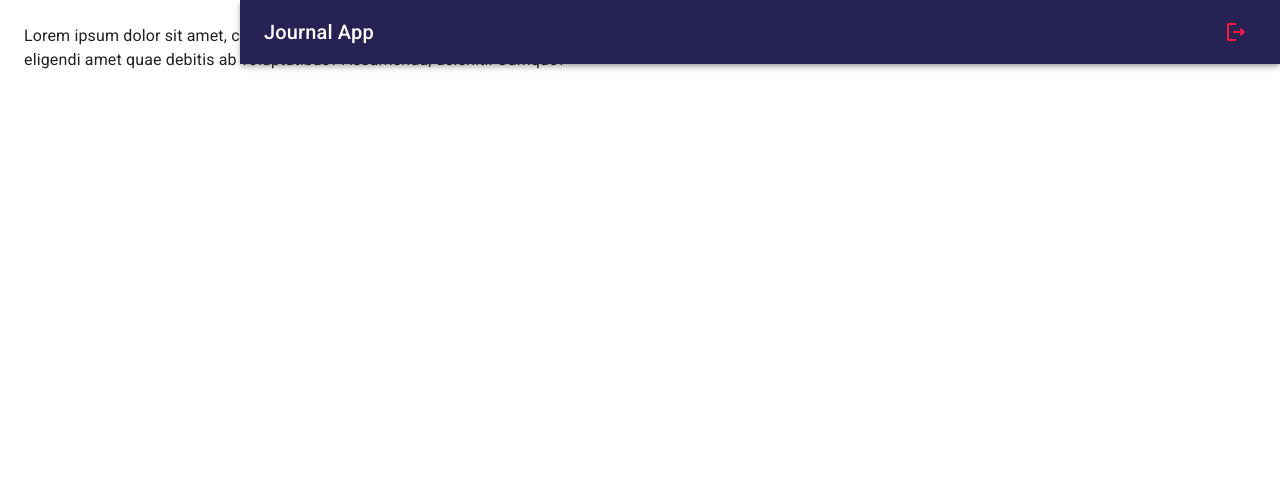
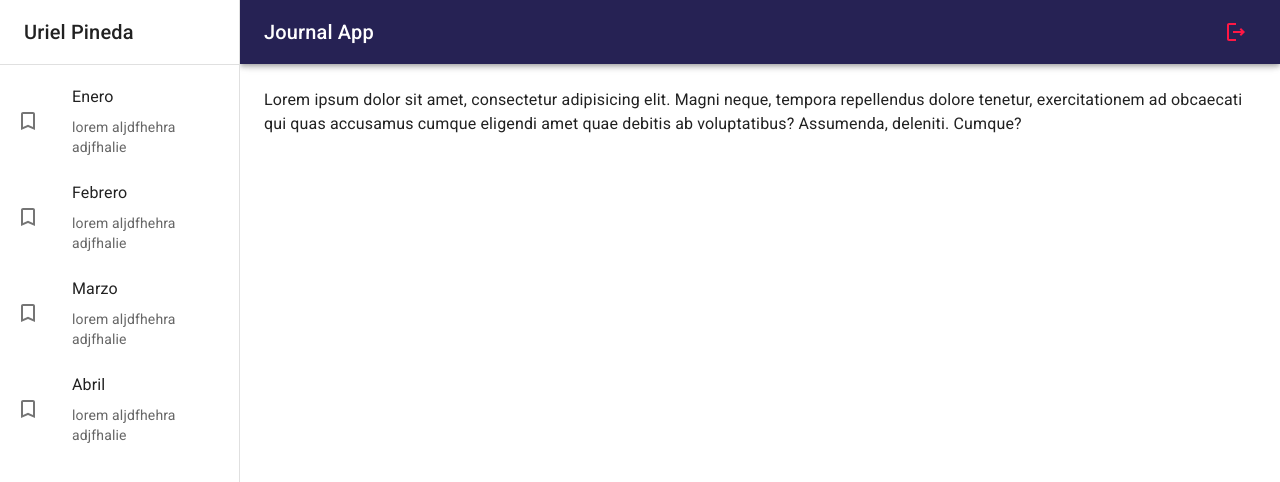
Before and after one commit to Lexxus-Cris/journal-app, a React (Vite) app: page / in a window 1280 px wide. Shown: the top 482 px of the page. Built offline with nearby package versions, Linux system fonts and the light colour scheme.

Commit message:
Maquetado del sidebar e implementado en el Layout

```diff
--- /dev/null
+++ b/src/journal/components/Sidebar.jsx
@@ -0,0 +1,47 @@
+import { TurnedInNot } from "@mui/icons-material"
+import { Box, Divider, Drawer, Grid, List, ListItem, ListItemButton, ListItemIcon, ListItemText, Toolbar, Typography } from "@mui/material"
+
+
+export const Sidebar = ({ drawerWidth = 240}) => {
+    return (
+        <Box
+            component='nav'
+            sx={{ width: { sm : drawerWidth }, flexShrink: { sm: 0 }}}
+        >
+            <Drawer
+                variant="permanent"
+                open
+                sx={{
+                    display: { sm: 'block' },
+                    '& .MuiDrawer-paper': { boxSizing: 'border-box', width: drawerWidth}
+                }}
+            >
+                <Toolbar>
+                    <Typography variant="h6" noWrap component='div'>
+                        Uriel Pineda
+                    </Typography>
+                </Toolbar>
+
+                <Divider />
+
+                <List>
+                    {
+                        ['Enero', 'Febrero', 'Marzo', 'Abril'].map(item => (
+                            <ListItem key={item} disablePadding>
+                                <ListItemButton>
+                                    <ListItemIcon>
+                                        <TurnedInNot />
+                                    </ListItemIcon>
+                                    <Grid container>
+                                        <ListItemText primary={item} />
+                                        <ListItemText secondary={'lorem aljdfhehra adjfhalie'}/>
+                                    </Grid>
+                                </ListItemButton>
+                            </ListItem>
+                        ))
+                    }
+                </List>
+            </Drawer>
+        </Box>
+    )
+}
--- a/src/journal/components/index.js
+++ b/src/journal/components/index.js
@@ -1 +1,2 @@
 export * from './Navbar';
+export * from './Sidebar';
--- a/src/journal/layout/JournalLayout.jsx
+++ b/src/journal/layout/JournalLayout.jsx
@@ -1,5 +1,5 @@
-import { Box } from "@mui/material"
-import { Navbar } from "../components";
+import { Box, Toolbar } from "@mui/material"
+import { Navbar, Sidebar } from "../components";
 
 const drawerWidth = 240;
 
@@ -10,13 +10,14 @@ export const JournalLayout = ({ children }) => {
             <Navbar drawerWidth={drawerWidth} />
 
             {/* Sidebar */}
+            <Sidebar drawerWidth={drawerWidth} />
 
             <Box
                 component='main'
                 sx={{ flexGrow: 1, p: 3}}
             >
                 {/* Toolbar */}
-
+                <Toolbar />
                 {children}
             </Box>
 
```
